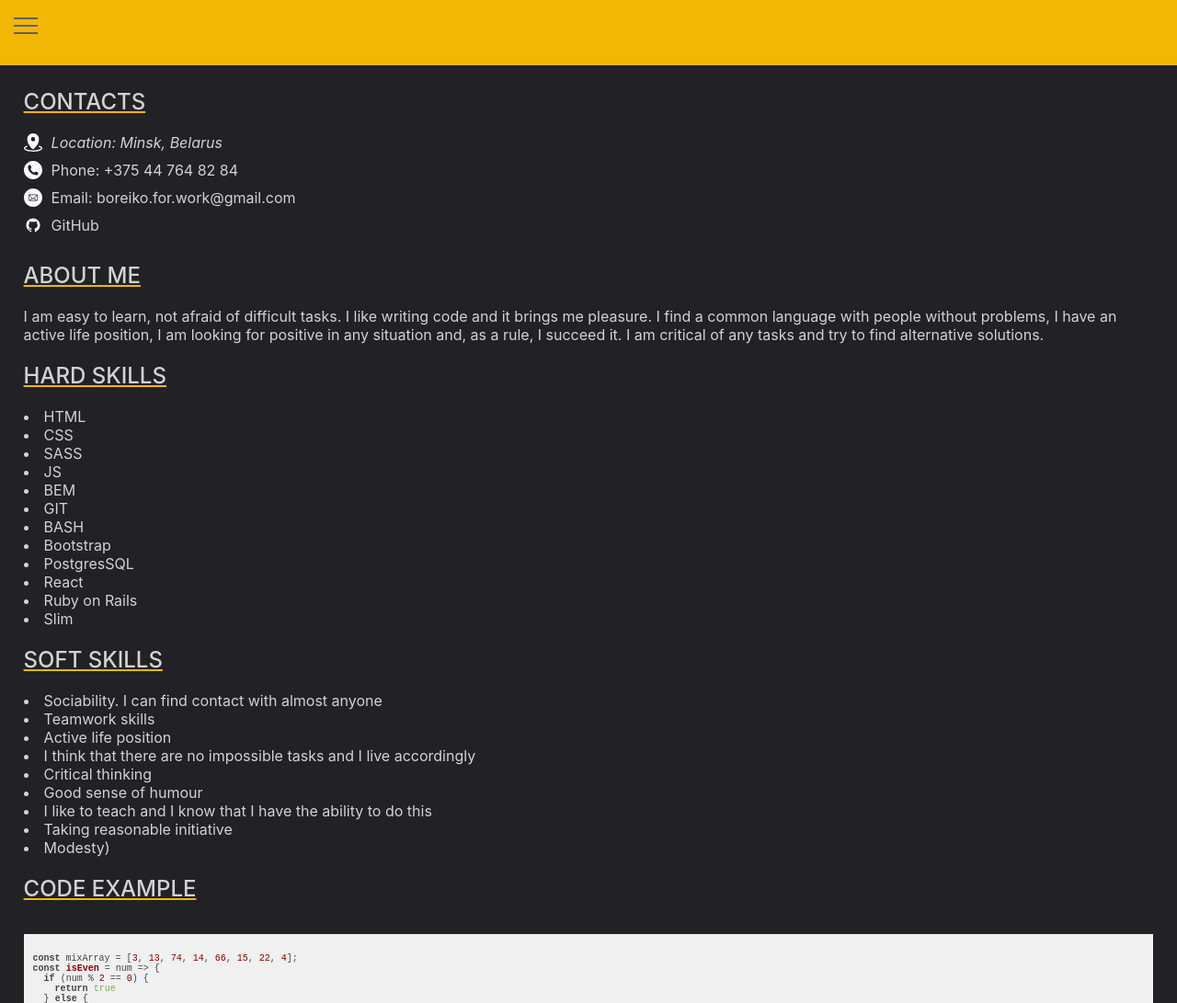
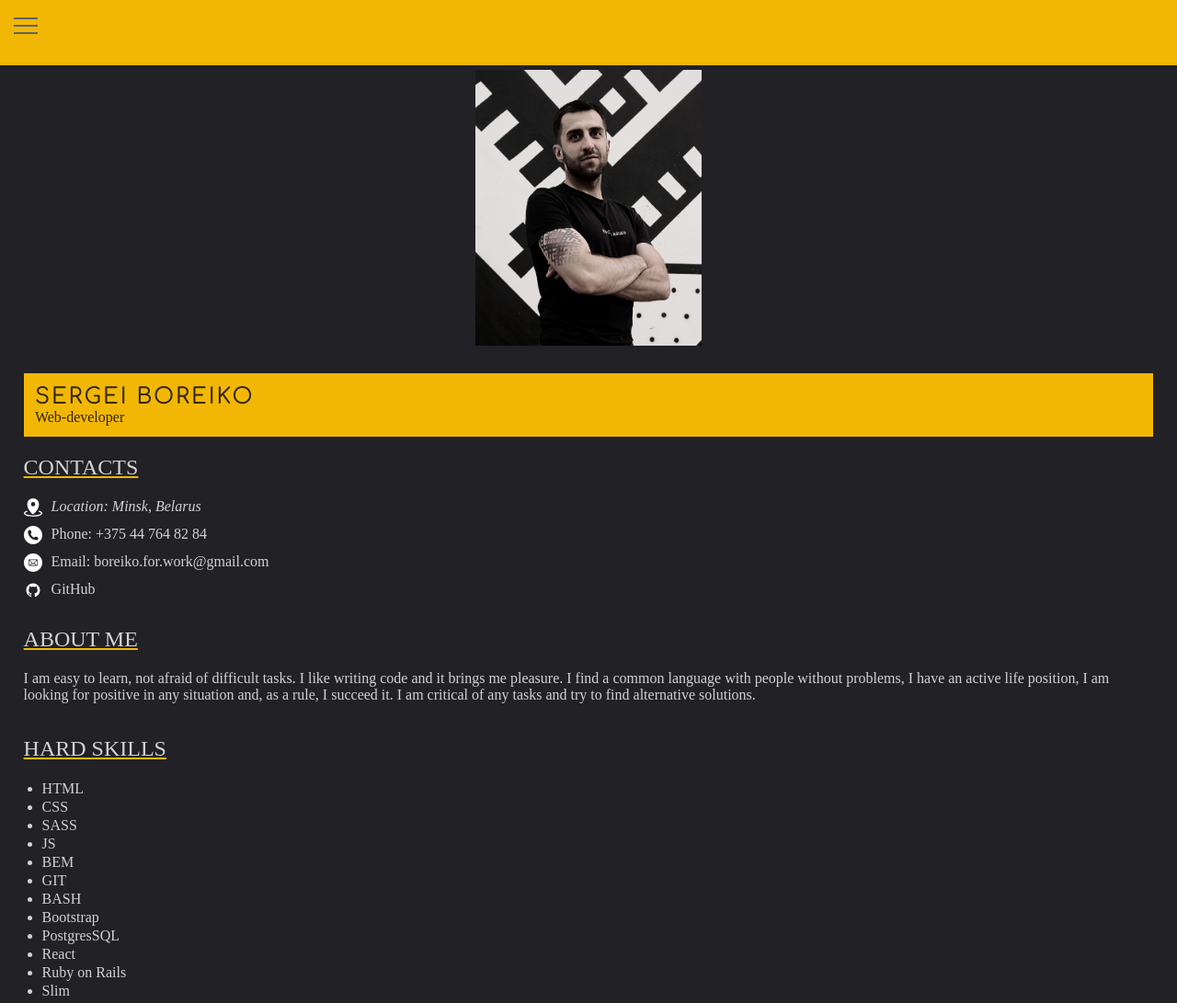
Before and after one commit to jsbrownn/cv, a plain HTML site: page index.html in a window 1280 px wide. Shown: the top 1091 px of the page at 92% size. Drawn offline with Linux system fonts and the light colour scheme; files that its build step writes are made by us from their sources.

Commit message:
refactor: add an avatar section

```diff
--- a/index.html
+++ b/index.html
@@ -5,6 +5,9 @@
     <meta name="viewport" content="width=device-width, initial-scale=1.0" />
     <link rel="stylesheet" href="style.css" />
     <link rel="stylesheet" href="/rsschool-cv/js/highlight.js2/styles/default.min.css" />
+    <link rel="preconnect" href="https://fonts.googleapis.com" />
+    <link rel="preconnect" href="https://fonts.gstatic.com" crossorigin />
+    <link href="https://fonts.googleapis.com/css2?family=Comfortaa:wght@300;500;600&display=swap" rel="stylesheet" />
     <script src="./js/highlight.js2/highlight.min.js"></script>
     <script>
       hljs.highlightAll();
@@ -74,6 +77,15 @@
       </header>
       <main class="main-page">
         <div class="container">
+          <section class="page__section page-section__avatar">
+            <div class="avatar-wrap">
+              <img src="./img/blackAndWhite.jpg" alt="avatar" class="avatar" />
+            </div>
+            <div class="info">
+              <h1 class="info__title">Sergei Boreiko</h1>
+              <div class="info__desc">Web-developer</div>
+            </div>
+          </section>
           <section class="page__section">
             <h2 class="section__title">contacts</h2>
             <div class="section__description">
@@ -92,8 +104,7 @@
                       <use xlink:href="#img-location"></use>
                     </svg>
                   </div>
-                  <address> Location: Minsk, Belarus</address>
-
+                  <address>Location: Minsk, Belarus</address>
                 </li>
                 <li class="contacts-list__item">
                   <div class="contacts-item__img contacts-item__img--phone">
@@ -125,7 +136,9 @@
                       <use xlink:href="#img-email"></use>
                     </svg>
                   </div>
-                  <a class="contacts-link" href="mailto:boreiko.for.work@gmail.com"> Email: boreiko.for.work@gmail.com</a>
+                  <a class="contacts-link" href="mailto:boreiko.for.work@gmail.com">
+                    Email: boreiko.for.work@gmail.com</a
+                  >
                 </li>
                 <li class="contacts-list__item">
                   <div class="contacts-item__img contacts-item__img--github">
@@ -142,7 +155,6 @@
                     </svg>
                   </div>
                   <a class="contacts-link" href="https://github.com/jsbrownn">GitHub</a>
-
                 </li>
               </ul>
             </div>
@@ -150,10 +162,12 @@
           <section class="page__section">
             <h2 class="section__title">about me</h2>
             <div class="section__description">
-              I am easy to learn, not afraid of difficult tasks. I like writing code and it brings me pleasure. I find a
-              common language with people without problems, I have an active life position, I am looking for positive in
-              any situation and, as a rule, I succeed it. I am critical of any tasks and try to find alternative
-              solutions.
+              <p>
+                I am easy to learn, not afraid of difficult tasks. I like writing code and it brings me pleasure. I find
+                a common language with people without problems, I have an active life position, I am looking for
+                positive in any situation and, as a rule, I succeed it. I am critical of any tasks and try to find
+                alternative solutions.
+              </p>
             </div>
           </section>
           <section class="page__section">
@@ -166,12 +180,39 @@
                 <li class="hard-skills-list__item"><abbr title="Javascript">JS</abbr></li>
                 <li class="hard-skills-list__item"><abbr title="BlockElementModificator">BEM</abbr></li>
                 <li class="hard-skills-list__item"><abbr title="Version Control System">GIT</abbr></li>
-                <li class="hard-skills-list__item"><abbr title="Bourne again shell, каламбур «Born again» shell — «возрождённый» shell">BASH</abbr></li>
-                <li class="hard-skills-list__item"><abbr title="Bootstrap is a free and open-source CSS framework directed at responsive, mobile-first front-end web development">Bootstrap</abbr></li>
-                <li class="hard-skills-list__item"><abbr title="PostgreSQL, also known as Postgres, is a free and open-source relational database management system emphasizing extensibility and SQL compliance">PostgresSQL</abbr></li>
-                <li class="hard-skills-list__item"><abbr title="React is a free and open-source front-end JavaScript library for building user interfaces or UI components.">React</abbr></li>
-                <li class="hard-skills-list__item"><abbr title="Rails is a model–view–controller framework, providing default structures for a database, a web service, and web pages.">Ruby on Rails</abbr></li>
-                <li class="hard-skills-list__item"><abbr title="Slim is a Ruby template language whose goal is reduce the syntax to the essential parts without becoming cryptic.">Slim</abbr></li>
+                <li class="hard-skills-list__item">
+                  <abbr title="Bourne again shell, каламбур «Born again» shell — «возрождённый» shell">BASH</abbr>
+                </li>
+                <li class="hard-skills-list__item">
+                  <abbr
+                    title="Bootstrap is a free and open-source CSS framework directed at responsive, mobile-first front-end web development"
+                    >Bootstrap</abbr
+                  >
+                </li>
+                <li class="hard-skills-list__item">
+                  <abbr
+                    title="PostgreSQL, also known as Postgres, is a free and open-source relational database management system emphasizing extensibility and SQL compliance"
+                    >PostgresSQL</abbr
+                  >
+                </li>
+                <li class="hard-skills-list__item">
+                  <abbr
+                    title="React is a free and open-source front-end JavaScript library for building user interfaces or UI components."
+                    >React</abbr
+                  >
+                </li>
+                <li class="hard-skills-list__item">
+                  <abbr
+                    title="Rails is a model–view–controller framework, providing default structures for a database, a web service, and web pages."
+                    >Ruby on Rails</abbr
+                  >
+                </li>
+                <li class="hard-skills-list__item">
+                  <abbr
+                    title="Slim is a Ruby template language whose goal is reduce the syntax to the essential parts without becoming cryptic."
+                    >Slim</abbr
+                  >
+                </li>
               </ul>
             </div>
           </section>
@@ -189,7 +230,7 @@
                 <li class="soft-skills-list__item">Good sense of humour</li>
                 <li class="soft-skills-list__item">I like to teach and I know that I have the ability to do this</li>
                 <li class="soft-skills-list__item">Taking reasonable initiative</li>
-                <li class="soft-skills-list__item">Modesty)</li>
+                <li class="soft-skills-list__item"><b>Modesty)</b></li>
               </ul>
             </div>
           </section>
@@ -224,7 +265,7 @@ console.log(filterArray(mixArray, isEven));
                   (electrician for repair and maintenance of electrical equipment) , 2010 - 2011
                 </li>
                 <li class="education-list__item">
-                  The branch of BNTU "Minsk State Polytechnic College" (installation and repair of electrical equipment,
+                  The branch of "<abbr title="Belarusian National Technical University">BNTU</abbr> "Minsk State Polytechnic College" (installation and repair of electrical equipment,
                   production activities), 2013 - 2017
                 </li>
               </ol>
@@ -253,7 +294,7 @@ console.log(filterArray(mixArray, isEven));
                 <li class="languages-list__item">English (A1)</li>
                 <li class="languages-list__item">Polish (A1)</li>
                 <li class="languages-list__item">Russian (native)</li>
-                <li class="languages-list__item">Belarussian (native)</li>
+                <li class="languages-list__item">Belarusian (native)</li>
               </ol>
             </div>
           </section>
--- a/style.css
+++ b/style.css
@@ -1,18 +1,18 @@
+@font-face {
+  font-family: ;
+  src: url();
+}
+
+
 html,
 body {
     margin: 0;
     padding: 0;
-    font-family: "Inter", sans-serif;
-    background-color: #e5e5e5;
     min-height: 100vh;
 }
 
 * {
     box-sizing: border-box;
-}
-
-p {
-    margin: 0;
 }
 
 a {
@@ -63,6 +63,7 @@ h6 {
   min-height: 50px;
   width:100%;
   position: fixed;
+  z-index: 5000;
 
 }
 
@@ -166,6 +167,38 @@ h6 {
   transition-duration: .25s;
 }
 
+.page-section__avatar{
+  display: flex;
+  flex-direction: column;
+}
+
+.avatar-wrap{
+  width: 246px;
+  height: 330px;
+  overflow: hidden;
+  margin: 0 auto;
+}
+
+.avatar {
+  object-fit: cover;
+  width: 250px;
+  height: 300px;
+}
+
+.info{
+  color:rgba(0, 0, 0, .8);
+  background: #F2B705;
+  padding: 1%;
+  flex: 1;
+
+}
+
+.info__title{
+  font-family: Comfortaa;
+  text-transform: uppercase;
+  letter-spacing:2px;
+}
+
 .contacts-link{
   color:lightgrey;
 }
@@ -183,7 +216,14 @@ h6 {
 .hard-skills-list__item,
 .soft-skills-list__item,
 .nvv-list__item{
-  list-style: inside;
+  list-style: outside;
+  margin-left: 20px;
+  line-height: 20px;
+}
+
+.education-list__item,
+.work-experience-list__item{
+  margin-bottom: 10px;
 }
 
 
```
Also changed, not shown: img/blackAndWhite.jpg (added).
